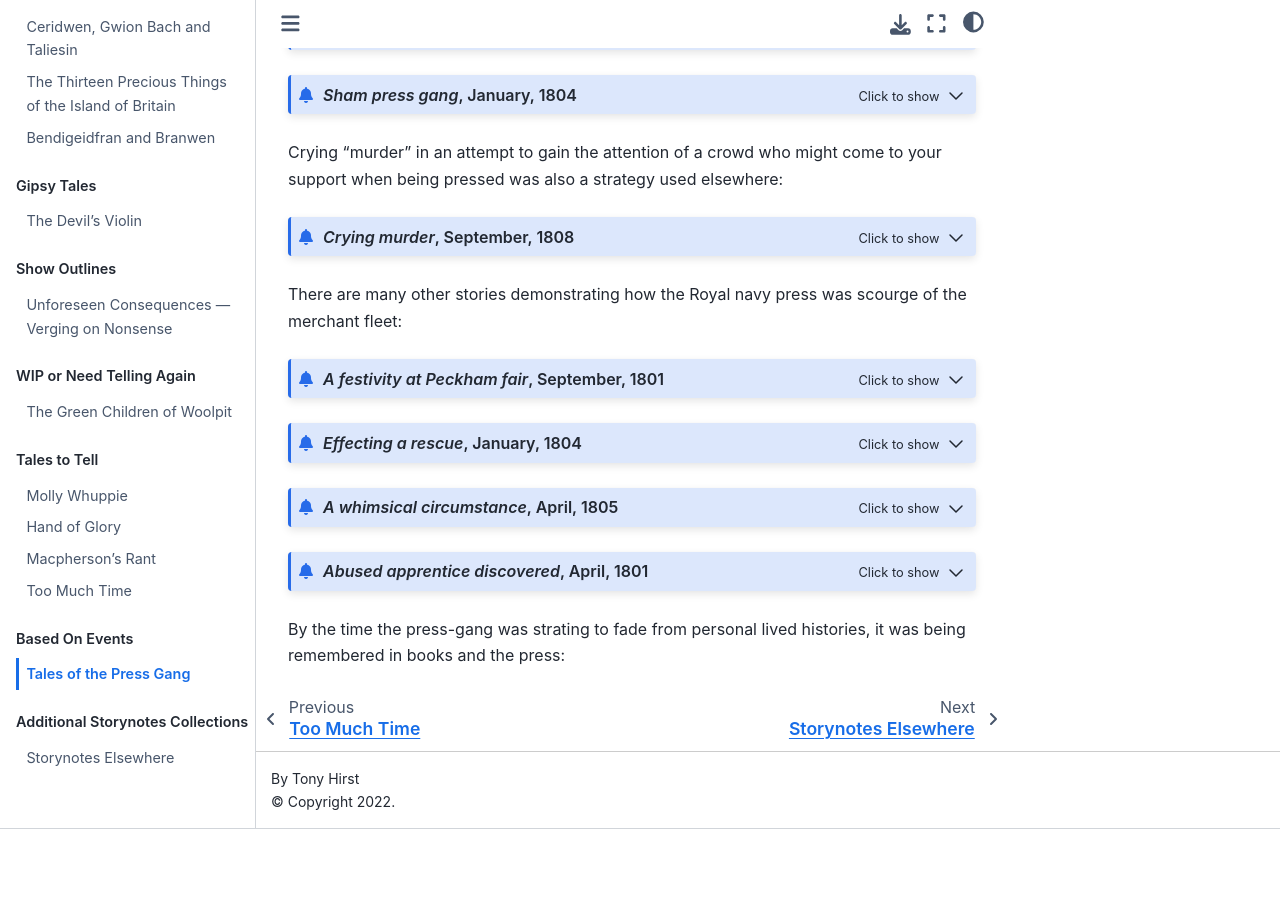
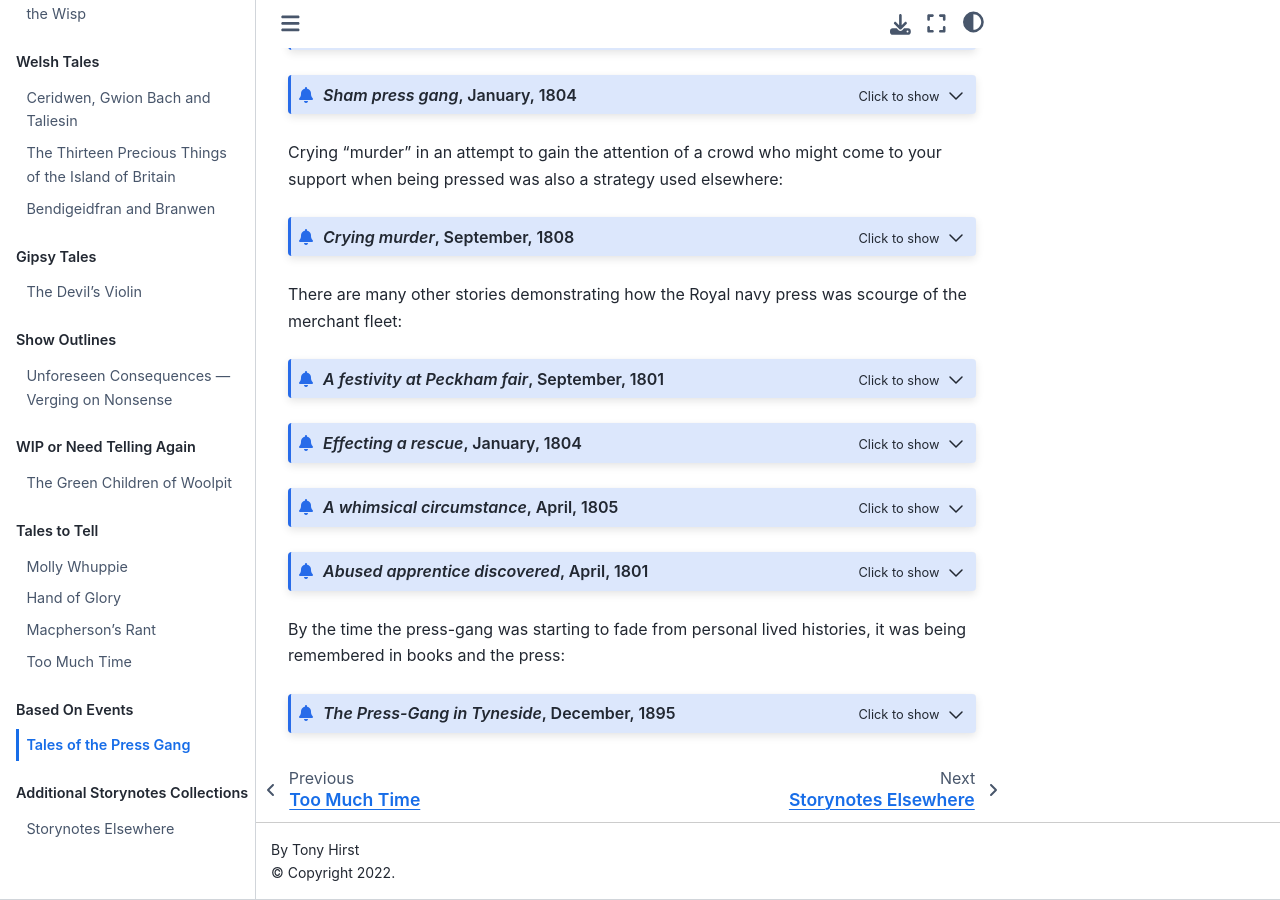
Before and after one commit to psychemedia/storytelling-notes, a Jupyter Book: the page built from press_gang.md, in a window 1280 px wide and 900 px high, scrolled down 5850 px. Built offline with Jupyter Book 1.0.4 settings and Sphinx 7.4.7 and the Sphinx Book theme 1.1.4, drawn with Linux system fonts in a browser that asks for light colours; before the commit the page ends 6679 px from its top, so only the background shows below that.

Commit message:
press gang typos

````diff
--- a/press_gang.md
+++ b/press_gang.md
@@ -655,9 +655,9 @@ Porcupine - Friday 03 April 1801
 On Wednesday se'nnight, the press-gang, on boarding a vessel in the Humber, found a poor boy on board, nearly exhausted with hunger and the most cruel treatment. He was immediately taken on shore, and examined at the Town-hall; when such a scene of villainy and barbarity on the part the master of the vessel was developed, as was almost beyond conception. It appears the inhuman wretch had taken him as apprentice only a short time ago, and with him had received a premium of twelve guineas from the overseers of a parish, in the South. The boy was taken under the care of the Governors of the Workhouse, and every attention paid to him which humanity can suggest. We understand the master is confined in the House of Correction, and that the Magistrates are determined to prosecute him with the utmost rigour of the law.
 ```
 
-By the time the press-gang was strating to fade from personal lived histories, it was being remembered in books and the press:
+By the time the press-gang was starting to fade from personal lived histories, it was being remembered in books and the press:
 
-```{admonition}
+```{admonition} *The Press-Gang in Tyneside*, December, 1895
 :class: dropdown
 https://www.britishnewspaperarchive.co.uk/viewer/bl/0000287/18951221/008/0003
 Shields Daily Gazette - Saturday 21 December 1895
````
